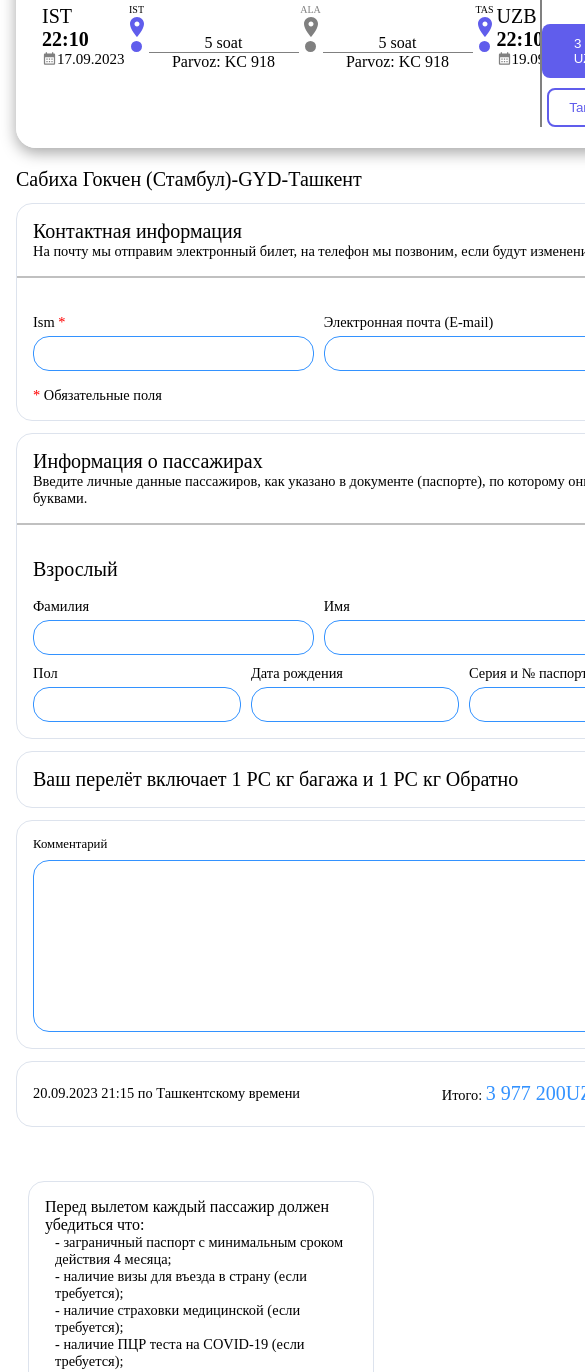
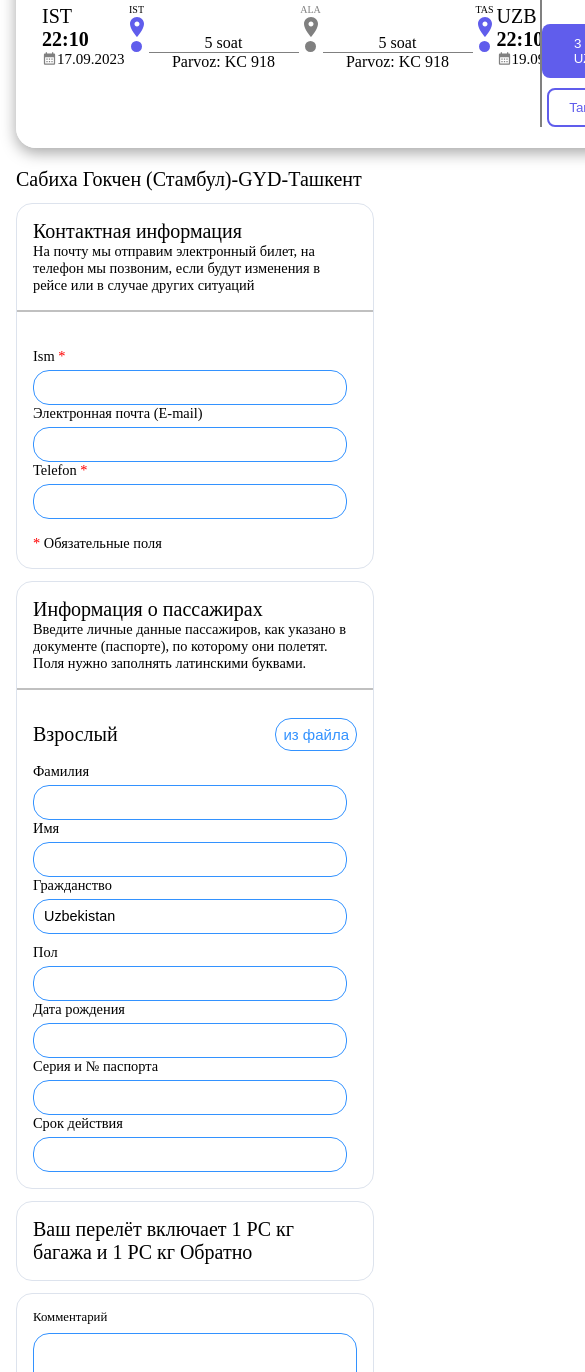
Before and after one commit to MrUzDev/avia, a React (Create React App) app: page / in a window 390 px wide. Shown: the part 1307-2679 px from the top of the page, 585 px wide, since content can reach past the window. Built offline with nearby package versions, Linux system fonts and the light colour scheme.

Commit message:
bron ready

```diff
--- a/src/Components/ShopTicket/ShopTicket.css
+++ b/src/Components/ShopTicket/ShopTicket.css
@@ -207,6 +207,7 @@
   border-radius: 1rem;
   margin-left: 12px;
   margin-top: 12%;
+  width: 100%;
 }
 .ShopTicket .posajir h2 {
   font-size: 1rem;
@@ -217,4 +218,19 @@
 .ShopTicket .posajir ul li {
   margin-left: 10px;
   font-size: 0.9rem;
+}
+
+@media (max-width: 1000px) {
+  .for1 {
+    flex-direction: column;
+  }
+  .for2 .threeInp {
+    flex-direction: column;
+  }
+  .for2 .fourInp {
+    flex-direction: column;
+  }
+  .posajir {
+    margin: 0;
+  }
 }/*# sourceMappingURL=ShopTicket.css.map */
--- a/src/Components/ShopTicket/ShopTicket.scss
+++ b/src/Components/ShopTicket/ShopTicket.scss
@@ -208,16 +208,35 @@
     border-radius: 1rem;
     margin-left: 12px;
     margin-top: 12%;
-    h2{
+    width: 100%;
+    h2 {
       font-size: 1rem;
     }
-    ul{
+    ul {
       margin-bottom: 12px;
 
-        li{
+      li {
         margin-left: 10px;
         font-size: 0.9rem;
       }
     }
+
   }
 }
+
+@media  (max-width: 1000px) {
+  .for1 {
+    flex-direction: column;
+  }
+  .for2 {
+    .threeInp{
+      flex-direction: column;
+    }
+    .fourInp{
+      flex-direction: column;
+    }
+  }
+  .posajir {
+    margin: 0;
+  }
+}
```
Also changed, not shown: 1 other file (tests, documents, lock files or other folders). Lines whose indentation alone changed are shown as unchanged.
